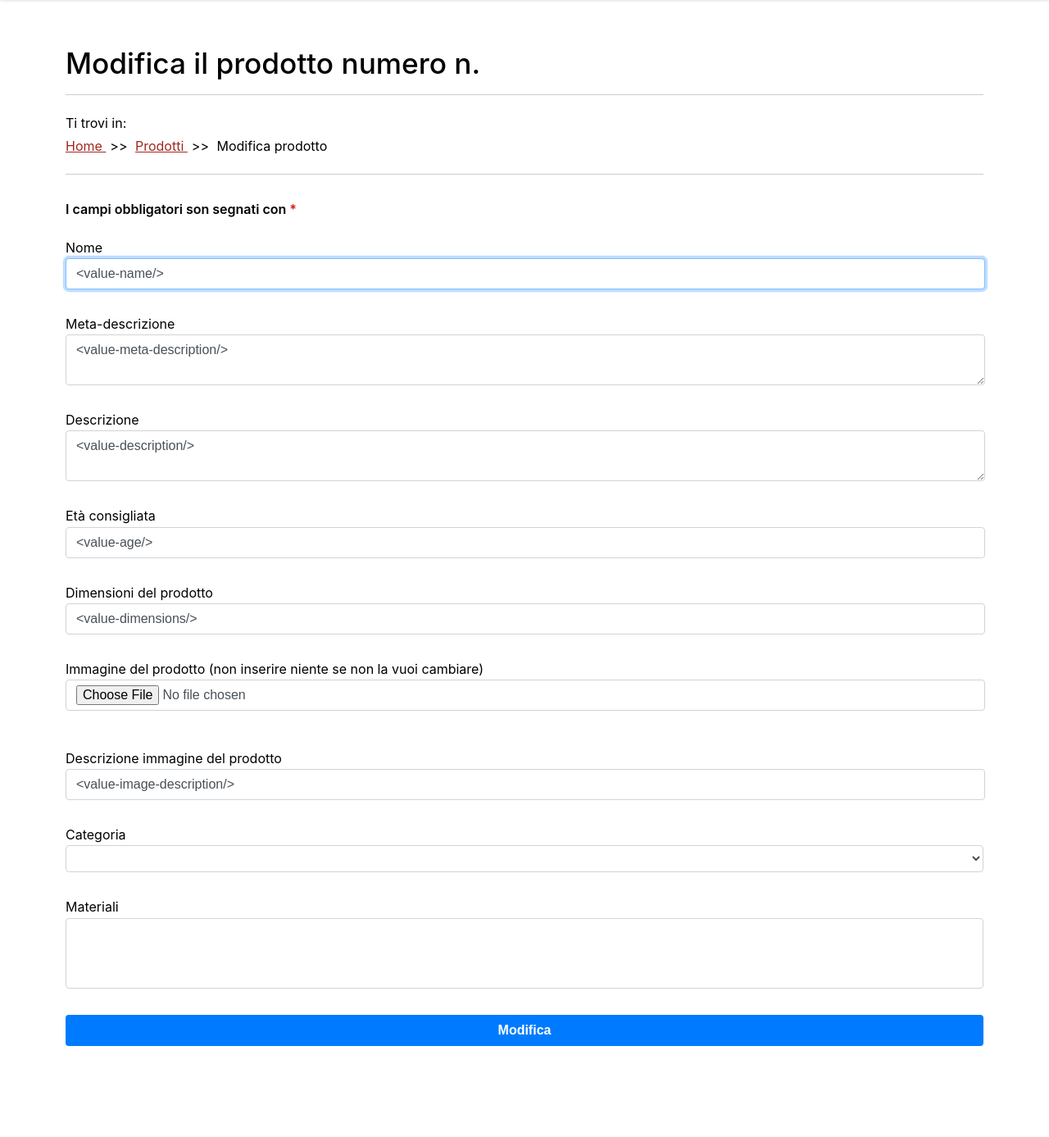
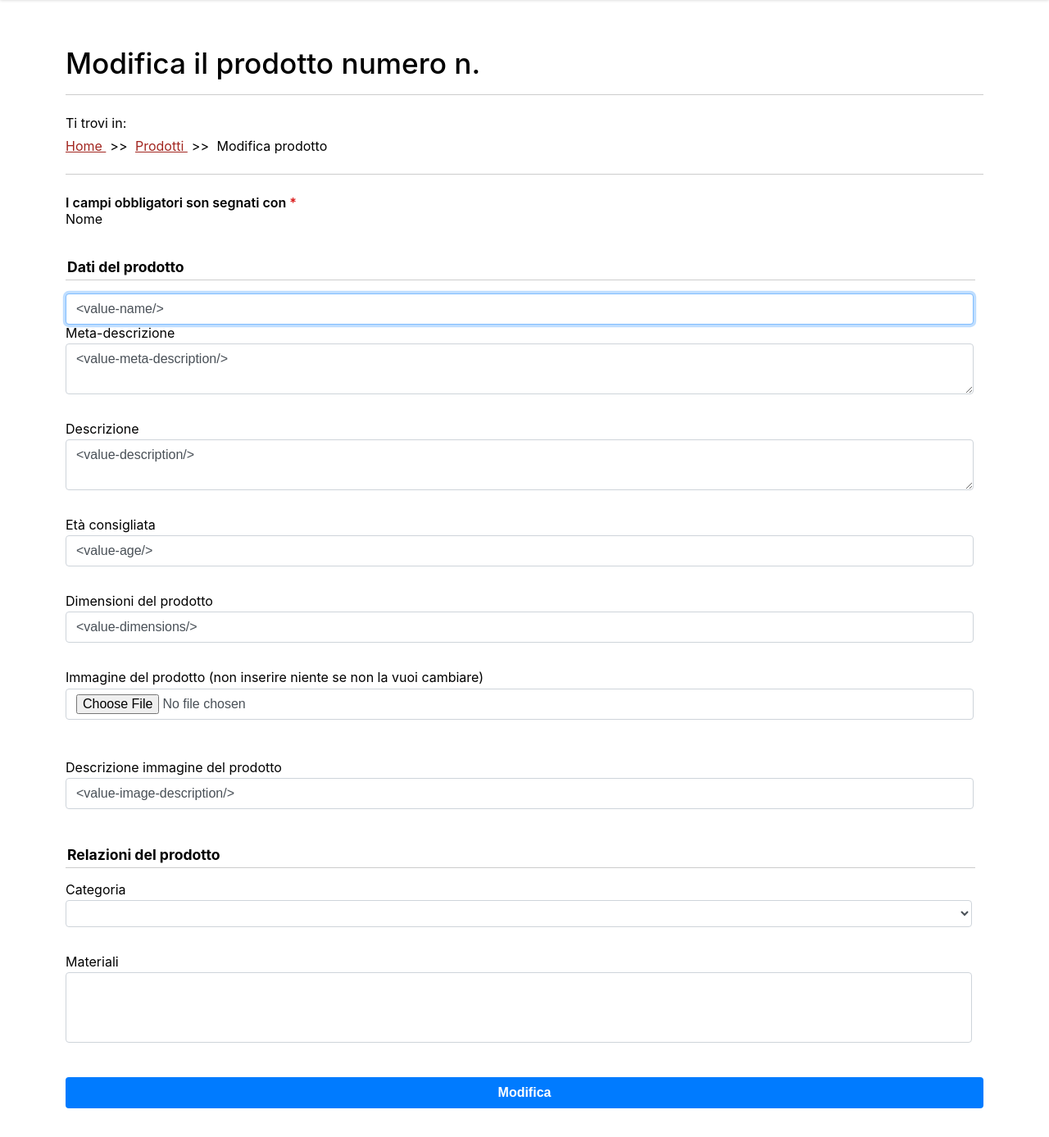
Before and after one commit to nicologreggio/solid-funicular, a PHP site: page /template_html/product/edit.html in a window 1280 px wide. Shown: the part 81-1468 px from the top of the page at 82% size. Before the commit the page ends 1357 px from the top, so only its background shows below. Run offline with PHP 8.4, Linux system fonts and the light colour scheme; lists and menus that the app fills with data are empty.

Commit message:
aggiunto fieldset ai form

```diff
--- a/admin/style/style.css
+++ b/admin/style/style.css
@@ -379,19 +379,34 @@ hr {
 }
 
 
-form > label:first-of-type {
+form label:first-of-type {
     padding-top:0;
     margin-top:0;
 }
 
+form fieldset{
+    border-width: 0;
+    padding-left:0;
+    margin-left: 0;
+}
+form fieldset legend{
+    font-weight: 700;
+    padding-top:2em;
+    width:100%;
+    font-size:1.1em;
+    padding-bottom:5px;
+    margin-bottom:10px;
+    border-bottom: 1px solid rgba(0,0,0,.2);
+}
 form > form + label {
     padding-top:0;
     margin-top:0;
 }
 form > p:first-of-type{
     font-weight: 600;
-    padding-bottom:0.7em;
-    padding-top:1em;
+    margin-bottom:0;
+    padding-bottom:0;
+    padding-top:.5em;
 }
 .color-red{
     color:rgb(218, 26, 26);
--- a/admin/template_html/product/edit.html
+++ b/admin/template_html/product/edit.html
@@ -86,6 +86,8 @@
                 <label for="name">Nome</label>
                 <input type="hidden" name="id" value="<value-id/>">
                 <input type="hidden" name="page" value="<page/>">
+                <fieldset>
+                    <legend>Dati del prodotto</legend>
                     <input
                         value="<value-name/>"
                         id="name"
@@ -169,11 +171,14 @@
                         required="required"
                         aria-required="true"
                         placeholder="Inserisci la descrizione dell'immagine del prodotto"
-                    data-error-field="image-description"
+                        data-error-field="error-image-description"
                         data-rules="required|min_length:10|max_length:200"
                         data-error-message="La descrizione del prodotto deve essere di lunghezza compresa tra 10 e 200 caratteri">
                     <div id="error-image-description" class="error" role="alert" aria-relevant="all" aria-live="assertive"><error-image-description/></div>
+                </fieldset>
 
+                <fieldset>
+                    <legend>Relazioni del prodotto</legend>
                     <label for="category">Categoria</label>
                     <select
                         id="category"
@@ -195,7 +200,7 @@
                         <materials/>
                     </select>
                     <div id="error-materials" class="error" role="alert" aria-relevant="all" aria-live="assertive"><error-materials/></div>
-
+                </fieldset>
                 <button type="submit">
                     Modifica
                 </button>
```
Also changed, not shown: admin/template_html/administrator/create.html (+10 -2 lines), admin/template_html/product/create.html (+8 -3 lines). Lines whose indentation alone changed are shown as unchanged.
